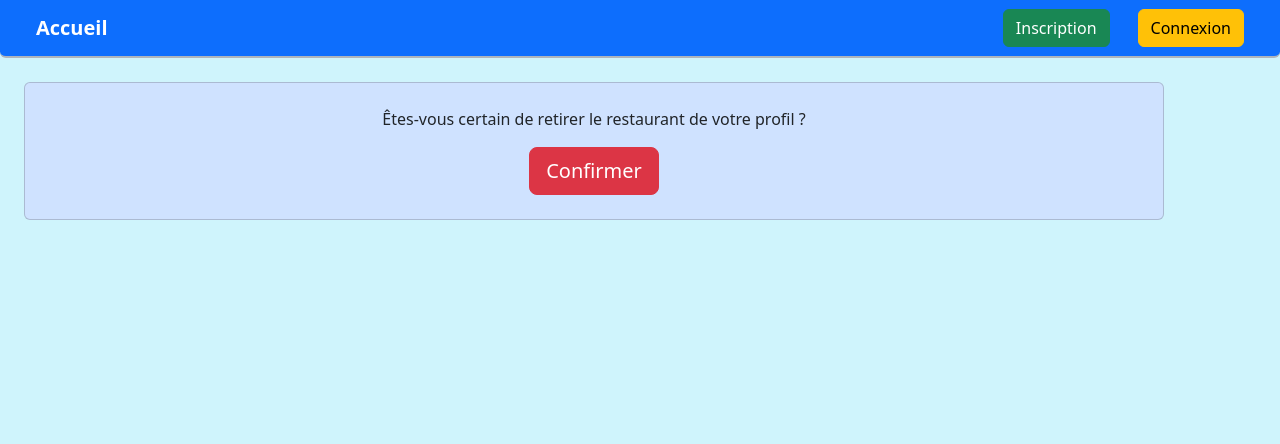
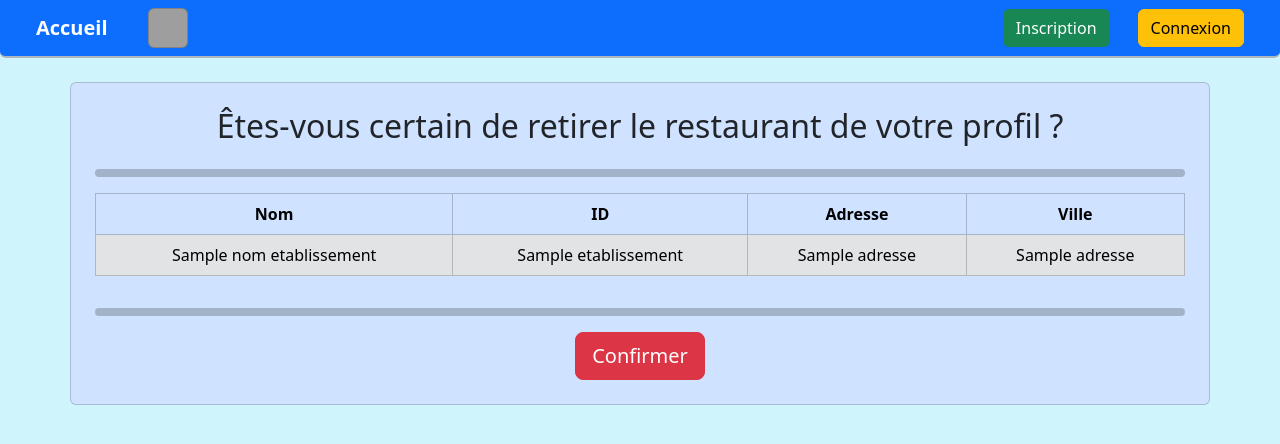
Before and after one commit to xmomo420/InfractionsMontreal, a Flask app: template templates/confirmation_suppression.html in a window 1280 px wide. Shown: the top 444 px of the page. Run offline with Flask 3, Linux system fonts and the light colour scheme; the template is opened without the code that fills it: most values are stand-ins (such as "Sample title", 1, 10 or a date in 2020); grey boxes are pictures that could not be loaded.

Commit message:
TODO : Autres fonctionnalités

```diff
--- a/app.py
+++ b/app.py
@@ -14,12 +14,13 @@ from database_utilisateur import DatabaseUtilisateur
 from infractions import Infractions
 from utilisateur import Utilisateur
 from apscheduler.schedulers.background import BackgroundScheduler
-from datetime import datetime
+from datetime import datetime, timedelta
 from io import StringIO
 import base64
 import hashlib
 import uuid
 import csv
+from keys import client
 
 app = Flask(__name__, static_url_path="", static_folder="static")
 schema_utilisateur = JsonSchema(app)
@@ -29,6 +30,7 @@ app.config['MAIL_USERNAME'] = 'infractionsmontreal@gmail.com'
 app.config['MAIL_PASSWORD'] = 'ntppawpearajyjpl'
 app.config['MAIL_USE_TLS'] = False
 app.config['MAIL_USE_SSL'] = True
+app.config['DESTINATAIRE_CORRECTION'] = 'destinataire5190@gmail.com'
 mail = Mail(app)
 app.config['SECRET_KEY'] = secrets.token_hex(16)
 
@@ -76,6 +78,24 @@ def home():
                 , 500)
 
 
+def envoyer_courriel(infractions: List[Infractions]):
+    objet = "Nouvelle(s) infraction(s) détectée(s)"
+    sender = app.config['MAIL_USERNAME']
+    destinataire = app.config['DESTINATAIRE_CORRECTION']
+    nom_complet = get_db_utilisateurs().get_nom_by_courriel(destinataire)
+    message = Message(subject=objet, sender=sender, recipients=[destinataire])
+    message.html = render_template('courriel_infractions.html', nom_complet=nom_complet,
+                                   infractions=infractions)
+    mail.send(message)
+
+
+def publier_tweet(infraction: Infractions):
+    contenu_tweet = (f"Nouvelle infraction :\n"
+                     f"{infraction.etablissement}, {infraction.adresse}, "
+                     f"{infraction.date}, {infraction.montant}")
+    client.create_tweet(text=contenu_tweet)
+
+
 @app.route('/api/infractions-csv-to-db')
 def index():
     with app.app_context():  # Envelopper le code dans un contexte d'application Flask
@@ -84,7 +104,7 @@ def index():
                    '-b208-d8744dca8fc6/download/violations.csv')
             response = requests.get(url)
             response.raise_for_status()
-
+            liste_infractions = []
             csv_data = response.content.decode('utf-8')
             csv_reader = csv.DictReader(StringIO(csv_data))
             for row in csv_reader:
@@ -98,9 +118,13 @@ def index():
                                          row['etablissement'], row['montant'], row['proprietaire'], row['ville'],
                                          row['statut'], date_statut, row['categorie'])
                 if get_db_infractions().creer_infraction(infraction):
+                    liste_infractions.append(infraction)
                     destinataires = get_db_utilisateurs().get_courriels_by_business_id(infraction.id_business)
                     if len(destinataires) != 0:
-                        envoyer_courriel(destinataires, infraction)
+                        envoyer_courriel_etablissement(destinataires, infraction)
+            envoyer_courriel(liste_infractions)
+            for infraction in liste_infractions:
+                publier_tweet(infraction)
             return 'La base de données a été mise à jour avec succès!', 201
         except Exception as e:
             return f'Une erreur interne s\'est produite. L\'erreur a été signalée à l\'équipe de développement: {str(e)}', 500
@@ -342,7 +366,7 @@ def logout():
                     302)
 
 
-def envoyer_courriel(destinataires: list, infraction: Infractions):
+def envoyer_courriel_etablissement(destinataires: list, infraction: Infractions):
     objet = "Nouvelle infraction détectée"
     sender = app.config['MAIL_USERNAME']
     for destinataire in destinataires:
@@ -350,20 +374,31 @@ def envoyer_courriel(destinataires: list, infraction: Infractions):
         message = Message(subject=objet, sender=sender, recipients=[destinataire])
         id_utilisateur = get_db_utilisateurs().get_id_by_courriel(destinataire)
         token = generer_token(id_utilisateur)
-        # TODO : Ajouter un scheduler pour supprimer le token après 5 minutes
-        # TODO : token et id_utilisateur
-        message.html = render_template('courriel.html', nom_complet=nom_complet,
+        message.html = render_template('courriel_etablissement.html', nom_complet=nom_complet,
                                        infraction=infraction, id_utilisateur=id_utilisateur, token=token,
                                        etablissement=infraction.id_business)
         mail.send(message)
+        # Supprimer le token après 1 semaine
+        moment_expiration = datetime.now() + timedelta(days=7)
+        scheduler.add_job(get_db_utilisateurs().supprimer_token, 'date', run_date=moment_expiration,
+                          args=[token, id_utilisateur])
 
 
 @app.route('/confirmer-suppression/<id_utilisateur>&<token>&<etablissement>')
 def confirmer_suppression(id_utilisateur, token, etablissement):
     if get_db_utilisateurs().verifier_token(id_utilisateur, token):
+        donnees = get_db_infractions().get_adresse_ville_etablissement(etablissement)
+        nom_etablissement = donnees[0]
+        adresse = donnees[1]
+        ville = donnees[2]
+        # Supprimer le token 5 minute après l'accès à cette route
+        moment_expiration = datetime.now() + timedelta(minutes=5)
+        scheduler.add_job(get_db_utilisateurs().supprimer_token, 'date', run_date=moment_expiration,
+                          args=[token, id_utilisateur])
         return render_template('confirmation_suppression.html',
                                id_utilisateur=id_utilisateur, token=token,
-                               etablissement=etablissement, nom_page='Confirmer suppression'), 200
+                               etablissement=etablissement, nom_etablissement=nom_etablissement,
+                               adresse=adresse, ville=ville, nom_page='Confirmer suppression'), 200
     else:
         abort(403)
 
@@ -385,14 +420,18 @@ def supprimer_etablissement():
         if get_db_utilisateurs().verifier_token(id_utilisateur, token):
             _etablissement = data['etablissement']
             etablissements_surveilles = get_db_utilisateurs().get_all_etablissements_surveilles(id_utilisateur)
-            etablissements_surveilles.remove(_etablissement)
+            if _etablissement in etablissements_surveilles:
+                etablissements_surveilles.remove(_etablissement)
             get_db_utilisateurs().modifier_utilisateur(id_utilisateur, etablissements_surveilles, None)
             message = "L'établissement a été supprimé de votre profil"
             code = 201
+            get_db_utilisateurs().supprimer_token(token, id_utilisateur)
         else:
-            message = "Le jeton d'authentification fourni est inalide"
+            message = "Le jeton d'authentification fourni est invalide ou a expiré"
             code = 403
         return jsonify({"message": message, "code": code}), code
     except Exception as e:
         return jsonify(error="Une erreur interne s'est produite. L'erreur a été "
                              "signalée à l'équipe de développement."), 500
+
+# TODO : Gestion des erreurs (404, 403, 500, etc.)
--- a/requirements.txt
+++ b/requirements.txt
@@ -43,3 +43,5 @@ tzlocal==5.2
 uritemplate==4.1.1
 urllib3==2.2.1
 Werkzeug==3.0.1
+
+tweepy~=4.14.0
--- /dev/null
+++ b/static/css/navbar.css
@@ -0,0 +1,7 @@
+#twitterLogo {
+    background: url(../images/icone-twitter.png) no-repeat;
+    background-size: 150%;
+    background-position: center;
+    width: 40px;
+    height: 40px;
+}
--- a/static/js/confirmation.js
+++ b/static/js/confirmation.js
@@ -1,4 +1,5 @@
 const MESSAGE_ERREUR_500 = "Erreur lors de la soumission du formulaire:";
+const MESSAGE_SUPPRESSION_REUSSI = "Votre profil a été mis-à-jour correctement\nVous pouvez fermer cette page";
 function mettreListeAJour(event) {
     event.preventDefault();
     const formulaire = {
@@ -15,12 +16,17 @@ function mettreListeAJour(event) {
     })
     .then(response => response.json())
     .then(data => {
-        console.log(data.message);
+        let conteneurMessage = document.getElementById("conteneurMessage");
+        let contenuMessage = document.getElementById("contenuMessage");
+        let conteneurPage = document.getElementById("conteneurPage");
+        conteneurMessage.style.display = "block";
         if (data.code === 201) {
-            // TODO : Modifier le document : "Vous pouvez fermer cette page"
-            window.location.href = "https://www.youtube.com/watch?v=dQw4w9WgXcQ&pp=ygUXbmV2ZXIgZ29ubmEgZ2l2ZSB5b3UgdXA%3D";
+            contenuMessage.innerText = MESSAGE_SUPPRESSION_REUSSI;
+            conteneurPage.style.display = "none";
         } else {
-            // TODO :
+            conteneurMessage.classList.remove("alert-success");
+            conteneurMessage.classList.add("alert-danger");
+            contenuMessage.innerText = data.message;
         }
     })
     .catch(error => {
--- a/templates/confirmation_suppression.html
+++ b/templates/confirmation_suppression.html
@@ -1,8 +1,34 @@
 {% extends "layout.html" %}
 {% block content %}
-	<div class="bg-primary-subtle container card m-4 p-4 text-center align-items-center">
-        <p class="text-start">Êtes-vous certain de retirer le restaurant de votre profil ? </p>
-        <form id="formulaireSuppression">
+    <!-- Message qui s'affiche quand le restaurant a été supprimé correctement -->
+    <div id="conteneurMessage" style="display: none" class="text-center mx-auto container m-4 p-4 alert alert-success" role="alert">
+        <h3 id="contenuMessage" class="alert-heading"></h3>
+    </div>
+	<div id="conteneurPage" class="text-center mx-auto bg-primary-subtle container card g-3 m-4 p-4">
+        <h2 class="text-center">Êtes-vous certain de retirer le restaurant de votre profil ? </h2>
+        <hr class="bg-primary border border-dark border-4 card">
+        <div class="table-responsive text-center">
+            <table class="table align-middle table-secondary table-bordered">
+                <thead class="table-primary">
+                    <tr>
+                        <th scope="col">Nom</th>
+                        <th scope="col">ID</th>
+                        <th scope="col">Adresse</th>
+                        <th scope="col">Ville</th>
+                    </tr>
+                </thead>
+                <tbody>
+                    <tr>
+                        <td>{{ nom_etablissement }}</td>
+                        <td>{{ etablissement }}</td>
+                        <td>{{ adresse }}</td>
+                        <td>{{ adresse }}</td>
+                    </tr>
+                </tbody>
+            </table>
+        </div>
+        <hr class="bg-primary border border-dark border-4 card">
+        <form enctype="multipart/form-data">
             <input type="hidden" id="token" value="{{ token }}">
             <input type="hidden" id="id_utilisateur" value="{{ id_utilisateur }}">
             <input type="hidden" id="etablissement" value="{{ etablissement }}">
--- a/templates/layout.html
+++ b/templates/layout.html
@@ -9,10 +9,10 @@
     <link href="https://cdn.jsdelivr.net/npm/bootstrap@5.3.3/dist/css/bootstrap.min.css" rel="stylesheet" integrity="sha384-QWTKZyjpPEjISv5WaRU9OFeRpok6YctnYmDr5pNlyT2bRjXh0JMhjY6hW+ALEwIH" crossorigin="anonymous">
     <!-- Ajout favicon -->
     <link rel="icon" href="{{ url_for('static', filename='images/favicon.ico') }}">
+    <link rel="stylesheet" href="{{ url_for('static', filename='css/navbar.css') }}">
     <title>{{ nom_page }}</title>
 </head>
 <body class="bg-info-subtle">
-    <!-- TODO -->
     <!-- Barre de navigation -->
     <nav class="navbar navbar-expand-lg sticky-top navbar-dark bg-primary border-bottom border-2 border-dark-subtle rounded-bottom">
         <div class="container-fluid">
@@ -20,7 +20,11 @@
             <a class="ms-4 navbar-brand fw-bold" href="{{ url_for('home') }}">Accueil</a>
             <ul class="navbar-nav me-auto mb-2 mb-lg-0 fw-bolder">
                 <!-- Routes de l'application -->
-                <!-- TODO : Ajouter les autres routes -->
+                <li class="ms-4 nav-item">
+                    <a href="https://twitter.com/Infractions_MTL">
+                        <div id="twitterLogo" class="bg-white card"></div>
+                    </a>
+                </li>
             </ul>
             <!-- Éléments justifié à droite -->
             <ul class="navbar-nav ms-auto mb-2 mb-lg-0">
--- a/templates/profil.html
+++ b/templates/profil.html
@@ -1,6 +1,6 @@
 {% extends "layout.html" %}
 {% block content %}
-    <div class="bg-primary-subtle container card border-2 p-4 mt-4 mb-4">
+    <div class="bg-primary-subtle container card border-2 p-4 m-4">
         <div style="display: none" id="conteneurMessage" class="container text-center alert alert-danger" role="alert">
             <h3 id="contenuMessage" class="alert-heading"></h3>
         </div>
```
Also changed, not shown: database_infractions.py (+7 -0 lines), database_utilisateur.py (+7 -1 lines), keys.py (added, +12 -0 lines), templates/courriel.html (deleted, +0 -36 lines), templates/courriel_etablissement.html (added, +41 -0 lines), templates/courriel_infractions.html (added, +37 -0 lines), README.md, db/utilisateurs.db, static/js/profil.js (deleted), 1 other file.
